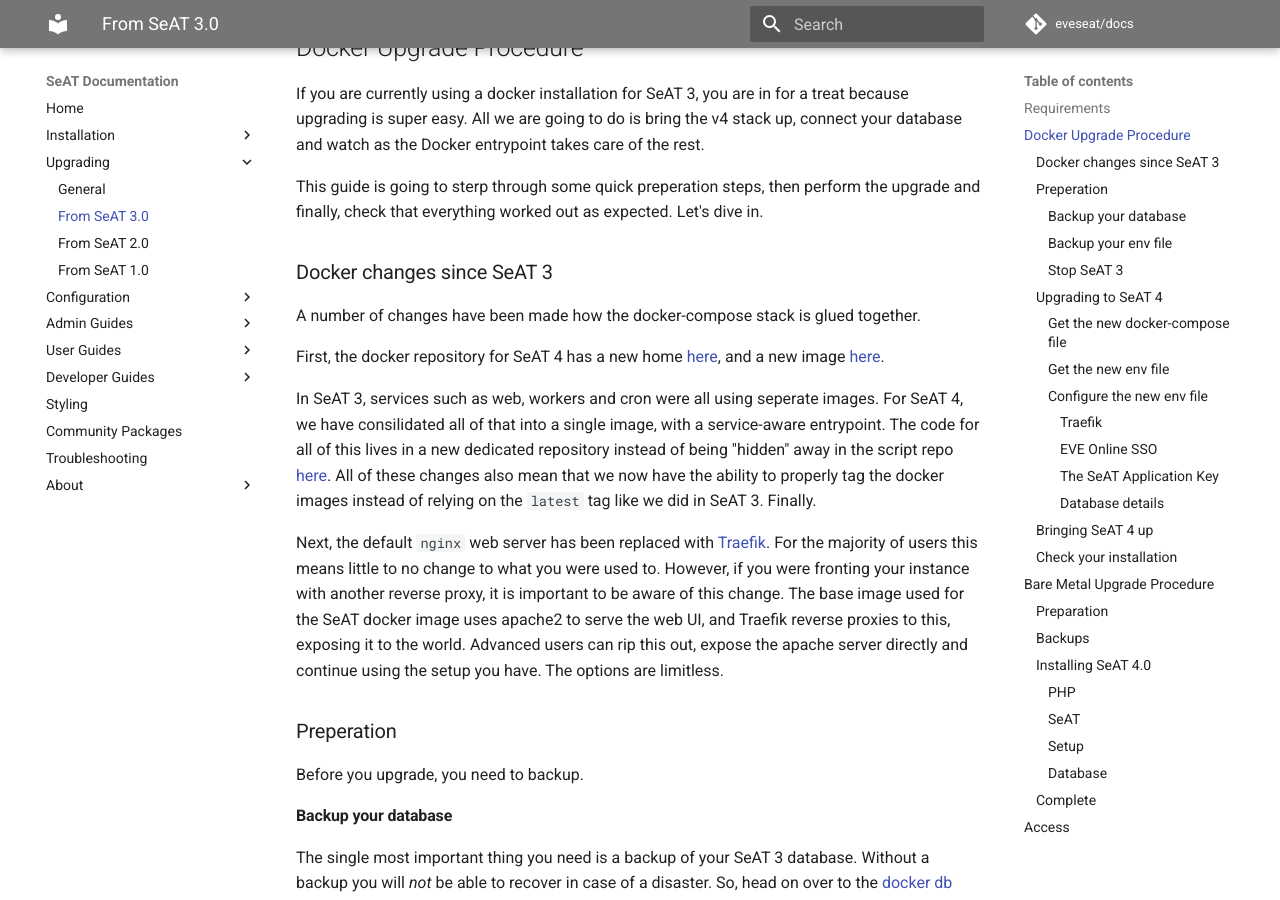
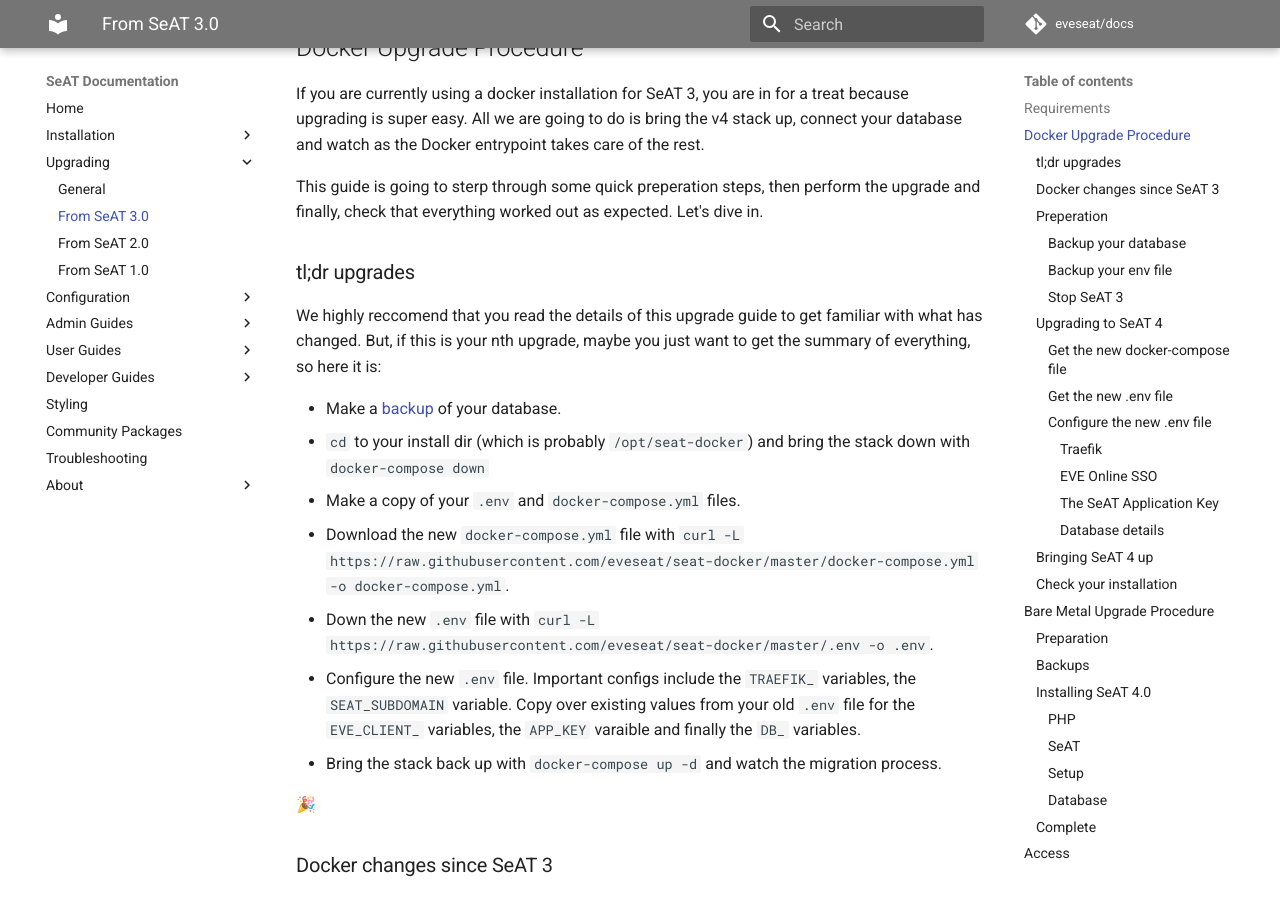
Before and after one commit to zenobio93/seat-docs, an MkDocs documentation site: the page built from docs/upgrading/from_seat_3_0.md, in a window 1280 px wide and 900 px high, scrolled down 873 px. Built offline with MkDocs 1.6.1 and Material for MkDocs 9.7.7, drawn with Linux system fonts in a browser that asks for light colours; comment, search, counter and statistics services are not loaded; some of the changed text lies outside the part shown.

Commit message:
Add quick upgrade section

```diff
--- a/docs/upgrading/from_seat_3_0.md
+++ b/docs/upgrading/from_seat_3_0.md
@@ -26,6 +26,20 @@
 If you are currently using a docker installation for SeAT 3, you are in for a treat because upgrading is super easy. All we are going to do is bring the v4 stack up, connect your database and watch as the Docker entrypoint takes care of the rest.
 
 This guide is going to sterp through some quick preperation steps, then perform the upgrade and finally, check that everything worked out as expected. Let's dive in.
+
+### tl;dr upgrades
+
+We highly reccomend that you read the details of this upgrade guide to get familiar with what has changed. But, if this is your nth upgrade, maybe you just want to get the summary of everything, so here it is:
+
+- Make a [backup](/admin_guides/docker_admin/#database-backups-and-restore) of your database.
+- `cd` to your install dir (which is probably `/opt/seat-docker`) and bring the stack down with `docker-compose down`
+- Make a copy of your `.env` and `docker-compose.yml` files.
+- Download the new `docker-compose.yml` file with `curl -L https://raw.githubusercontent.com/eveseat/seat-docker/master/docker-compose.yml -o docker-compose.yml`.
+- Down the new `.env` file with `curl -L https://raw.githubusercontent.com/eveseat/seat-docker/master/.env -o .env`.
+- Configure the new `.env` file. Important configs include the `TRAEFIK_` variables, the `SEAT_SUBDOMAIN` variable. Copy over existing values from your old `.env` file for the `EVE_CLIENT_` variables, the `APP_KEY` varaible and finally the `DB_` variables.
+- Bring the stack back up with `docker-compose up -d` and watch the migration process.
+
+🎉
 
 ### Docker changes since SeAT 3
 
@@ -92,7 +106,7 @@
 
 With this we have created a copy of the older docker-compose file (just in case), and downloaded the new one.
 
-#### Get the new env file
+#### Get the new .env file
 
 The next step is to get a fresh copy of the new `.env` file to use together with the new docker-compose setup. There have been a number of changes to this file (primarily as a result of the web server swap out) which we will describe in the next section.
 
```
Also changed, not shown: other parts of docs/upgrading/from_seat_3_0.md (+2 -2 lines).
